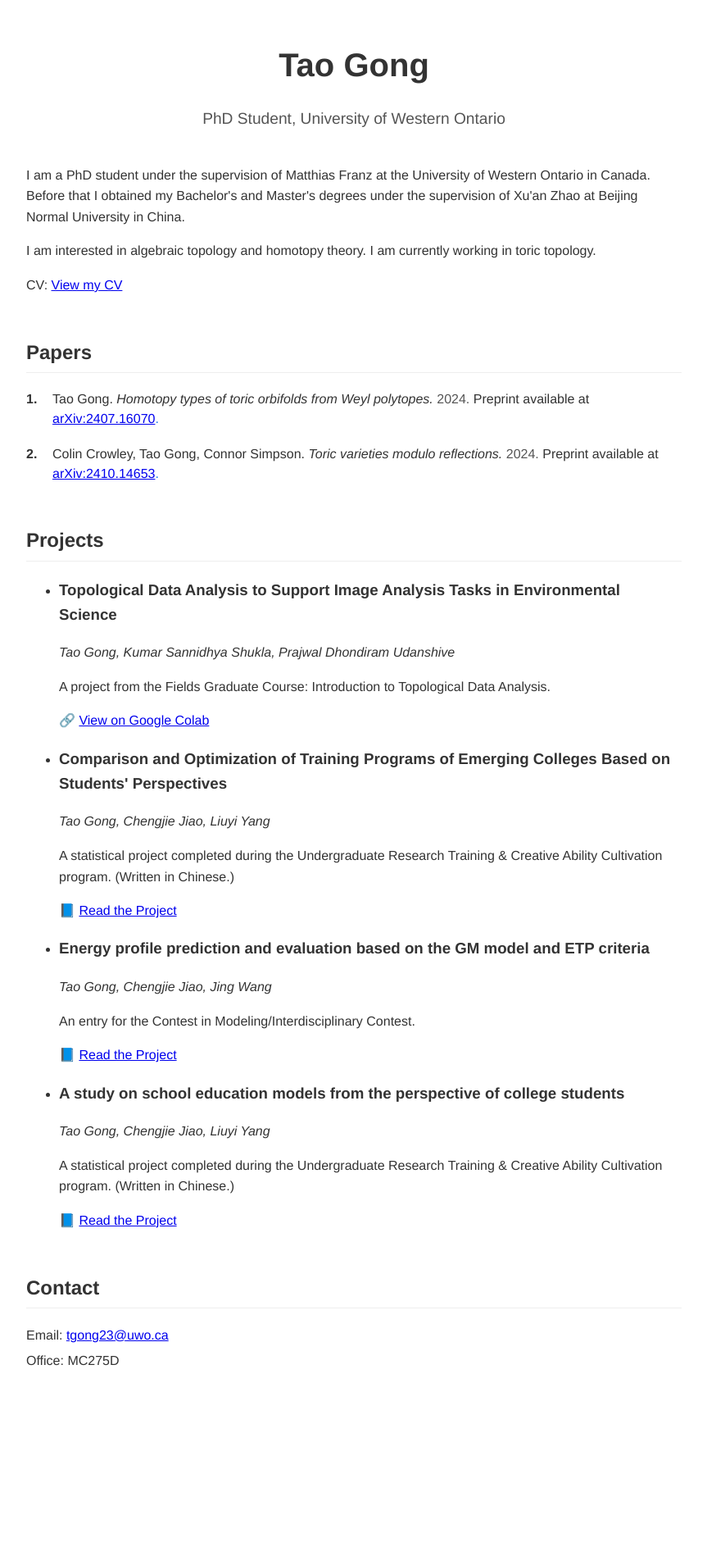
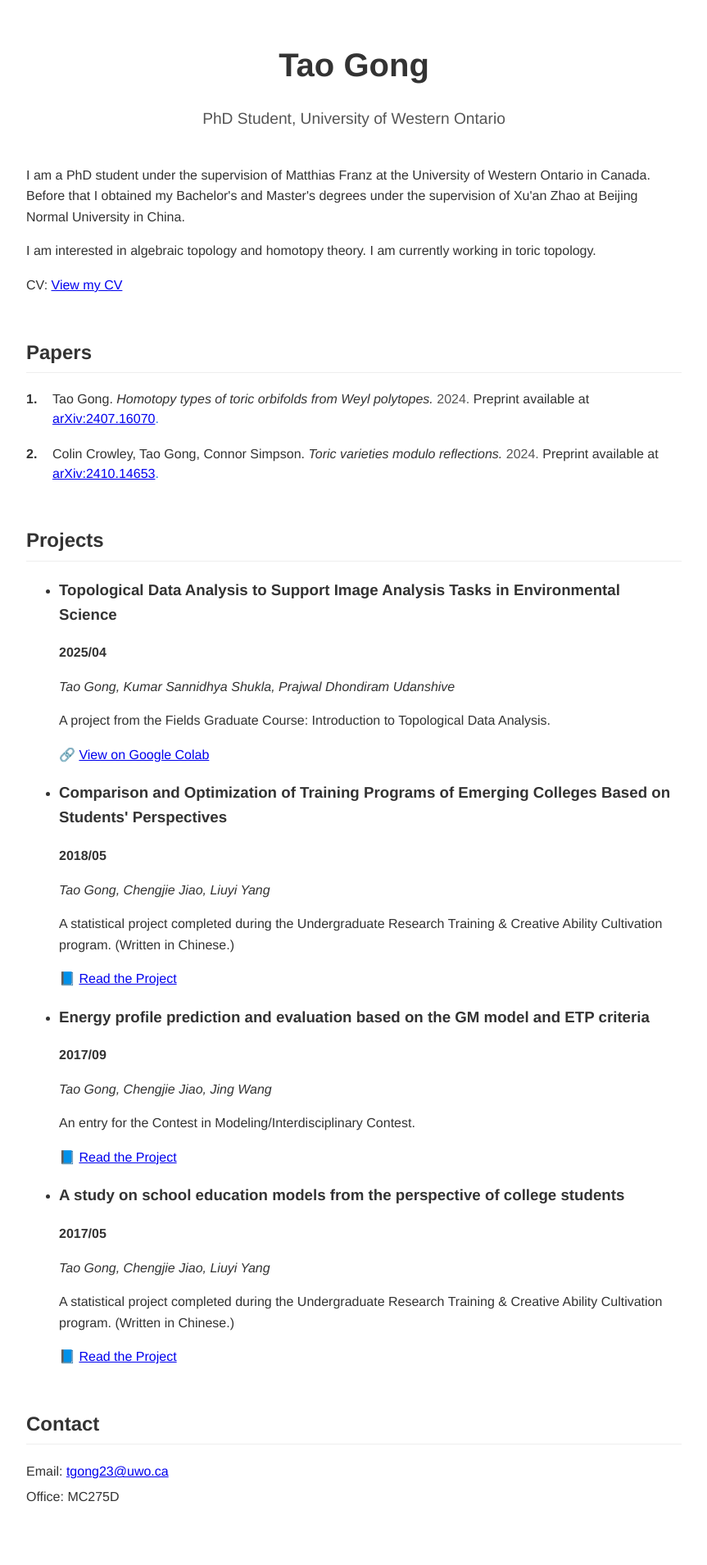
Before and after one commit to ggttaaoo/ggttaaoo.github.io, a Jekyll site: the page built from index.md, in a window 1280 px wide. Shown: the whole page at 82% size, without its empty margins (208-1071 px from the left). Built offline with Jekyll 4.4.1, drawn with Linux system fonts in a browser that asks for light colours; before the commit the page ends 1742 px from its top, so only the background shows below that.

Commit message:
Add project time metadata to Projects section

```diff
--- a/_data/projects.yml
+++ b/_data/projects.yml
@@ -1,23 +1,27 @@
 - title: Topological Data Analysis to Support Image Analysis Tasks in Environmental Science
   authors: "Tao Gong, Kumar Sannidhya Shukla, Prajwal Dhondiram Udanshive"
+  time: "2025/04"
   description: >
     A project from the Fields Graduate Course: Introduction to Topological Data Analysis.
   colab_link: "https://colab.research.google.com/drive/1ntokz2Rhk_mRP6YA3knxs51j6QBOkmCQ?usp=sharing"
 
 - title: Comparison and Optimization of Training Programs of Emerging Colleges Based on Students' Perspectives
   authors: "Tao Gong, Chengjie Jiao, Liuyi Yang"
+  time: "2018/05"
   description: >
     A statistical project completed during the Undergraduate Research Training & Creative Ability Cultivation program. (Written in Chinese.)
   file_link: "/assets/projects/TrainingPrograms.pdf"
 
 - title: Energy profile prediction and evaluation based on the GM model and ETP criteria
   authors: "Tao Gong, Chengjie Jiao, Jing Wang"
+  time: "2017/09"
   description: >
     An entry for the Contest in Modeling/Interdisciplinary Contest.
   file_link: "/assets/projects/EnergyProfilePrediction.pdf"
 
 - title: A study on school education models from the perspective of college students
   authors: "Tao Gong, Chengjie Jiao, Liuyi Yang"
+  time: "2017/05"
   description: >
     A statistical project completed during the Undergraduate Research Training & Creative Ability Cultivation program. (Written in Chinese.)
   file_link: "/assets/projects/AStudy.pdf"
--- a/index.md
+++ b/index.md
@@ -49,6 +49,10 @@ title: Tao Gong
     <li class="project">
       <h3>{{ project.title }}</h3>
 
+      {% if project.time %}
+      <p><strong>{{ project.time }}</strong></p>
+      {% endif %}
+
       {% if project.authors %}
       <p><em>{{ project.authors }}</em></p>
       {% endif %}
@@ -71,6 +75,7 @@ title: Tao Gong
 
 
 
+
   <!-- Contact Section -->
   <section class="contact">
     <h2>Contact</h2>
```
